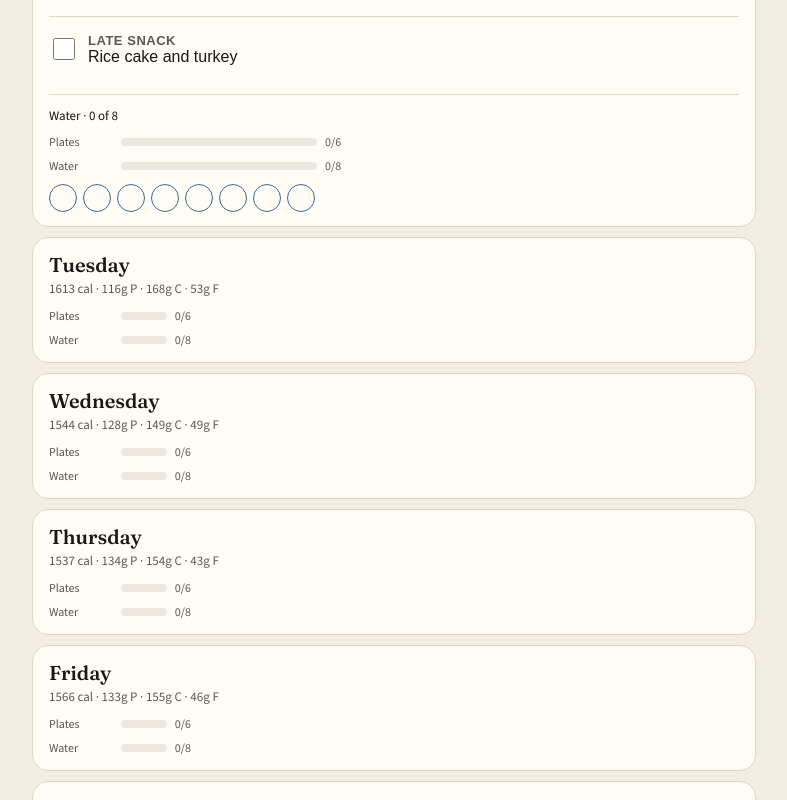
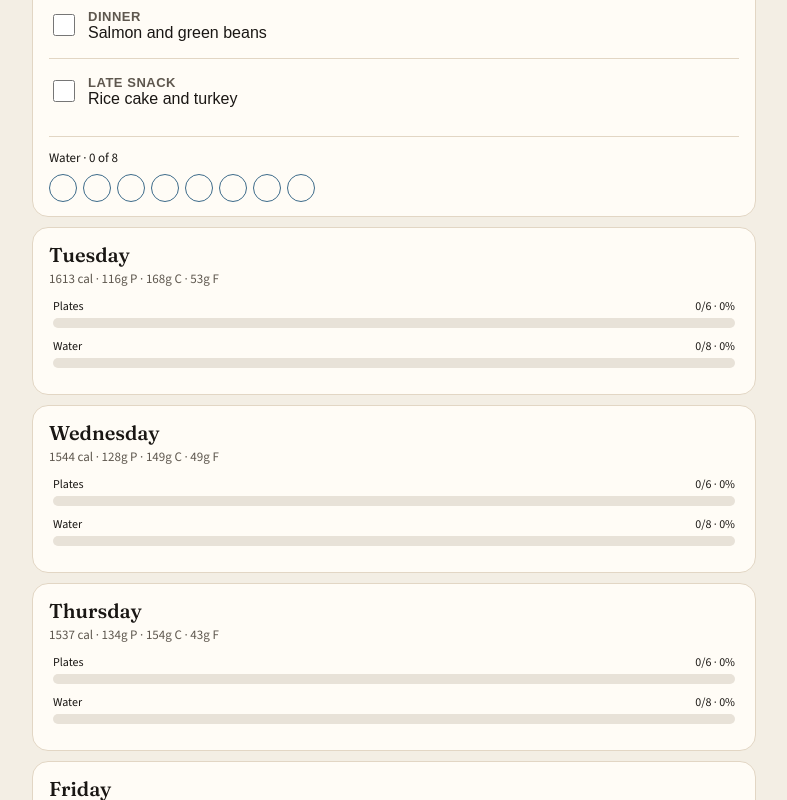
Before and after one commit to gcovarrubias23-5/cadence-web, a React (Vite) app: page / in a window 1280 px wide. Shown: the part 1120-1920 px from the top of the page, without its empty margins (246-1033 px from the left). Built offline with nearby package versions, Linux system fonts and the light colour scheme.

Commit message:
Mount percent bars outside the day toggle so they render

```diff
--- a/src/App.jsx
+++ b/src/App.jsx
@@ -19,6 +19,7 @@ import {
 import { applyPulse, PULSE_COPY } from './checkin.js'
 import { buildShopText, STORES } from './shopList.js'
 import { Meal } from './mealView.jsx'
+import { ProgressBars } from './bars.jsx'
 import {
   WATER_GOAL,
   addGlass,
@@ -54,25 +55,6 @@ function loadJson(key, fallback) {
   } catch {
     return fallback
   }
-}
-
-function ProgressBars({ ate, drinks }) {
-  const platePct = Math.min(100, (ate / 6) * 100)
-  const waterPct = Math.min(100, (drinks / WATER_GOAL) * 100)
-  return (
-    <div className="bars">
-      <div className="bar-row">
-        <span>Plates</span>
-        <div className="bar-track"><div className="bar-fill" style={{ width: platePct + '%' }} /></div>
-        <span>{ate}/6</span>
-      </div>
-      <div className="bar-row">
-        <span>Water</span>
-        <div className="bar-track"><div className="bar-fill water" style={{ width: waterPct + '%' }} /></div>
-        <span>{drinks}/{WATER_GOAL}</span>
-      </div>
-    </div>
-  )
 }
 
 export default function App() {
@@ -195,9 +177,11 @@ export default function App() {
                     <span className="macro-line">
                       {Math.round(kcalOf(totals))} cal · {formatMacro(totals.protein)} P · {formatMacro(totals.carbs)} C · {formatMacro(totals.fat)} F
                     </span>
-                    <ProgressBars ate={ate} drinks={drinks} />
                   </span>
                 </button>
+                <div style={{ padding: '0 4px 12px' }}>
+                  <ProgressBars ate={ate} drinks={drinks} />
+                </div>
                 {open && (
                   <div className="plan-list">
                     {SLOTS.map((slot) => {
@@ -231,8 +215,7 @@ export default function App() {
                     })}
                     <div className="water">
                       <div className="water-label">Water · {drinks} of {WATER_GOAL}</div>
-                      <ProgressBars ate={ate} drinks={drinks} />
-                      <div className="glasses" style={{ marginTop: 10 }}>
+                      <div className="glasses">
                         {Array.from({ length: WATER_GOAL }, (_, i) => (
                           <button
                             key={i}
```
